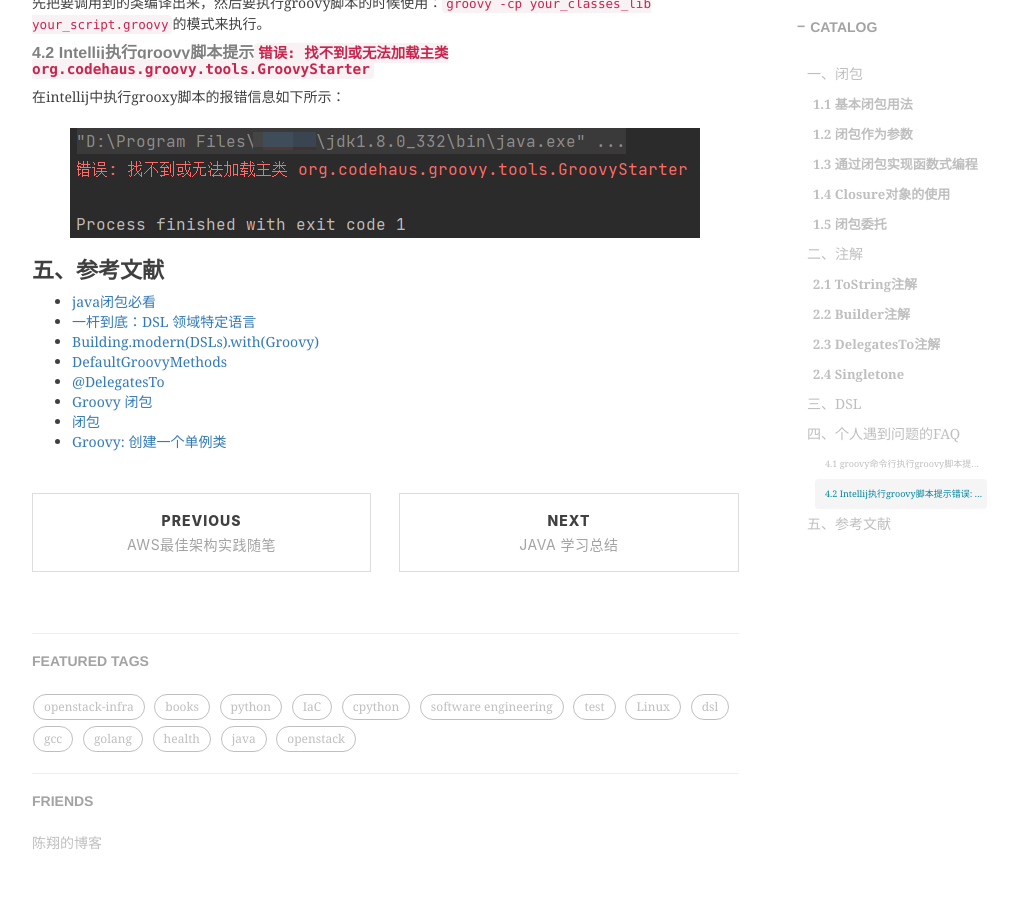
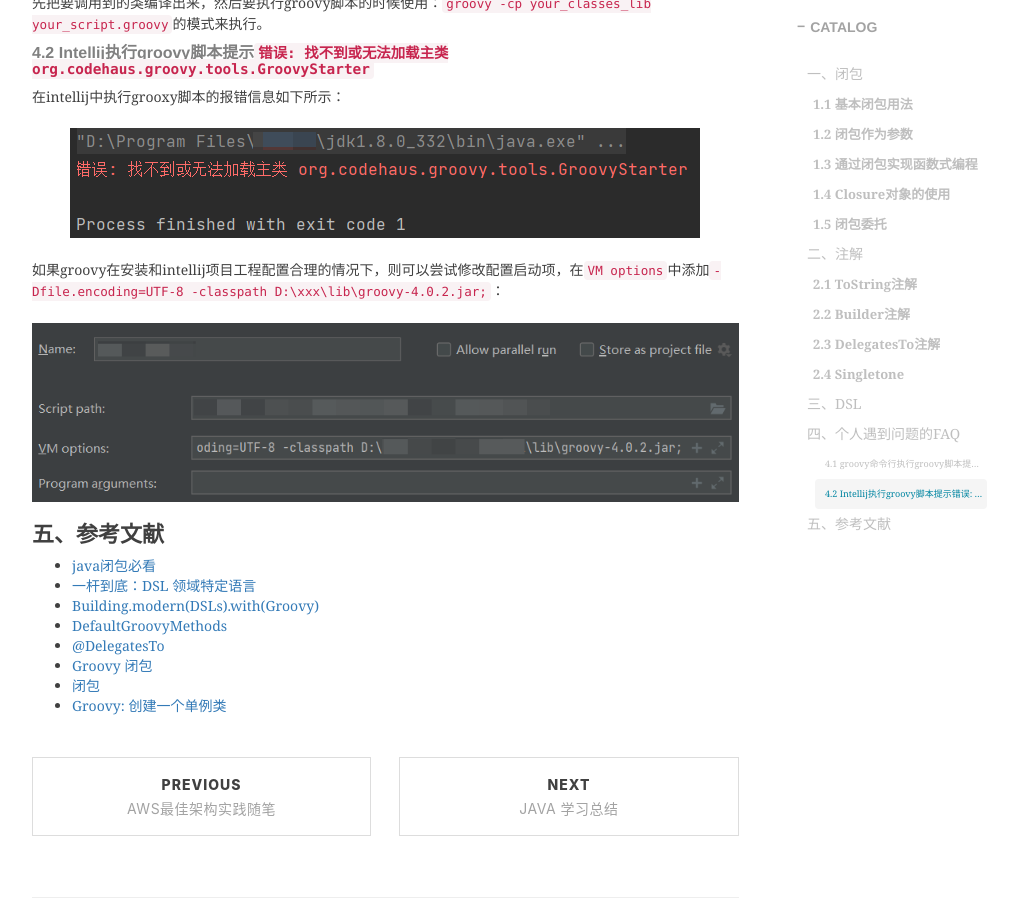
Before and after one commit to shihai1991/shihai1991.github.io, a Jekyll site: the page built from _posts/2023-03-01-groovy学习.md, in a window 1280 px wide and 900 px high, scrolled down 7217 px. Shown: the whole window, without its empty margins (233-1246 px from the left). Built offline with Jekyll 4.4.1, drawn with Linux system fonts in a browser that asks for light colours; nearby versions of some CDN libraries; comment, search, counter and statistics services are not loaded.

Commit message:
Update 2023-03-01-groovy学习.md

```diff
--- a/_posts/2023-03-01-groovy学习.md
+++ b/_posts/2023-03-01-groovy学习.md
@@ -340,6 +340,8 @@ class Copy implements Serializable{
 #### 4.2 Intellij执行groovy脚本提示`错误: 找不到或无法加载主类 org.codehaus.groovy.tools.GroovyStarter`
 在intellij中执行grooxy脚本的报错信息如下所示：
 ![]({{site.baseurl}}/img/2023/Q1/20230323-IDE执行groovy脚本失败.png)
+如果groovy在安装和intellij项目工程配置合理的情况下，则可以尝试修改配置启动项，在`VM options`中添加`-Dfile.encoding=UTF-8 -classpath D:\xxx\lib\groovy-4.0.2.jar;`：
+![]({{site.baseurl}}/img/2023/Q1/20230323-IDE执行groovy脚本配置修改.png)
 
 # 五、参考文献
 - [java闭包必看](https://zhuanlan.zhihu.com/p/357864072)
```
